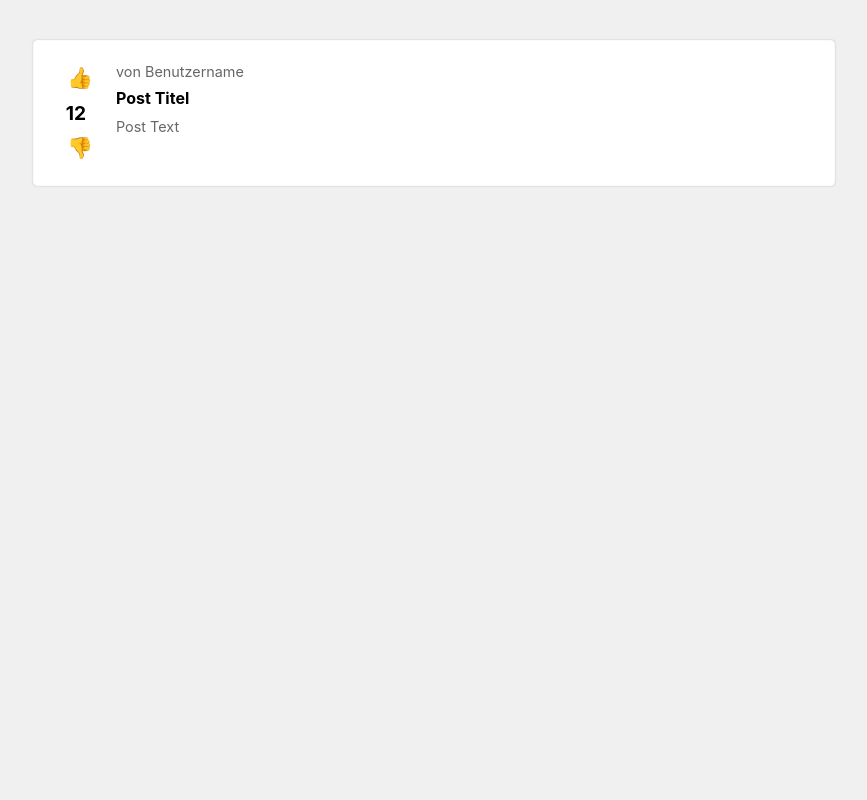
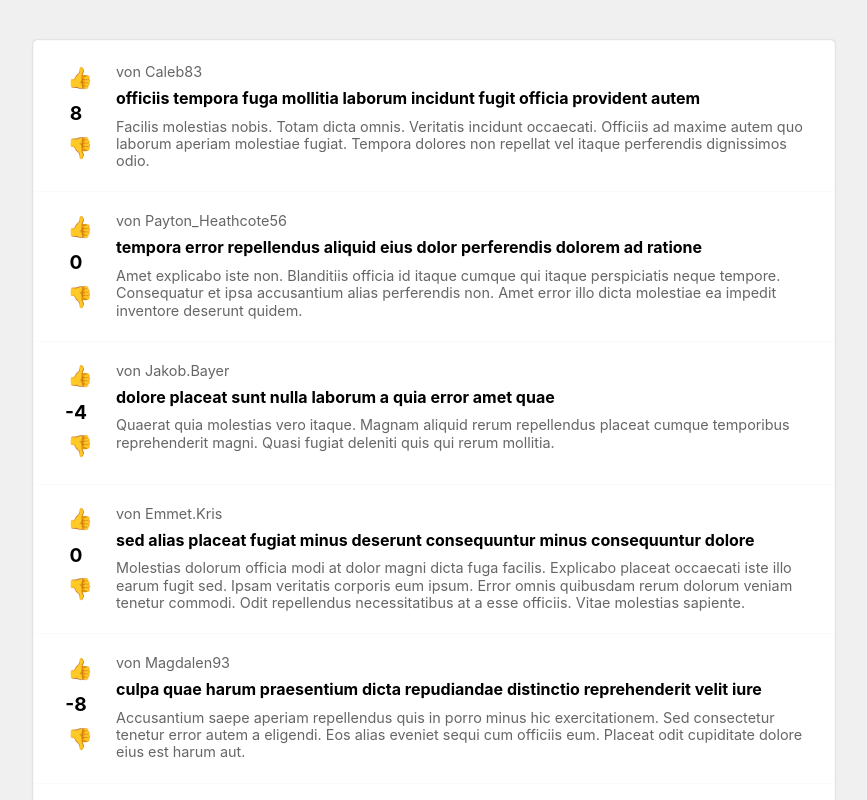
Before and after one commit to Siri-On-Off/Redd-IT, a Vue app: page / in a window 1280 px wide. Shown: the top 800 px of the page, without its empty margins (206-1073 px from the left). Built offline with nearby package versions, Linux system fonts and the light colour scheme.

Commit message:
components and render posts

```diff
--- a/src/App.vue
+++ b/src/App.vue
@@ -19,10 +19,12 @@ const posts = ref([
 <template>
   <div class="container">
     <Post
-        title="Der Titel dieses Posts"
-        text="Der Text dieses Posts"
-        user="redd-it-user-123"
-        votes="99"
+        v-for="post in posts"
+        :key="post.id"
+        :title="post.title"
+        :text="post.text"
+        :user="post.user"
+        :votes="post.votes"
     />
   </div>
 </template>
--- a/src/components/Post.vue
+++ b/src/components/Post.vue
@@ -1,28 +1,30 @@
 <script setup>
+  defineProps(['votes', 'user', 'title', 'text'])
+  const emit = defineEmits(['voteUp', 'voteDown'])
 </script>
 
 <template>
   <div class="post">
     <div class="post__votes voter">
-      <button class="voter__action">
+      <button @click="$emit('voteUp')" class="voter__action">
         👍
       </button>
       <div class="voter__votes">
-        12
+        {{ votes }}
       </div>
-      <button class="voter__action">
+      <button @click="$emit('voteDown')" class="voter__action">
         👎
       </button>
     </div>
     <div class="post__content">
       <div class="post__user">
-        von Benutzername
+        von {{ user }}
       </div>
       <div class="post__title">
-        Post Titel
+        {{ title }}
       </div>
       <div class="post__text">
-        Post Text
+        {{ text }}
       </div>
     </div>
   </div>
```
